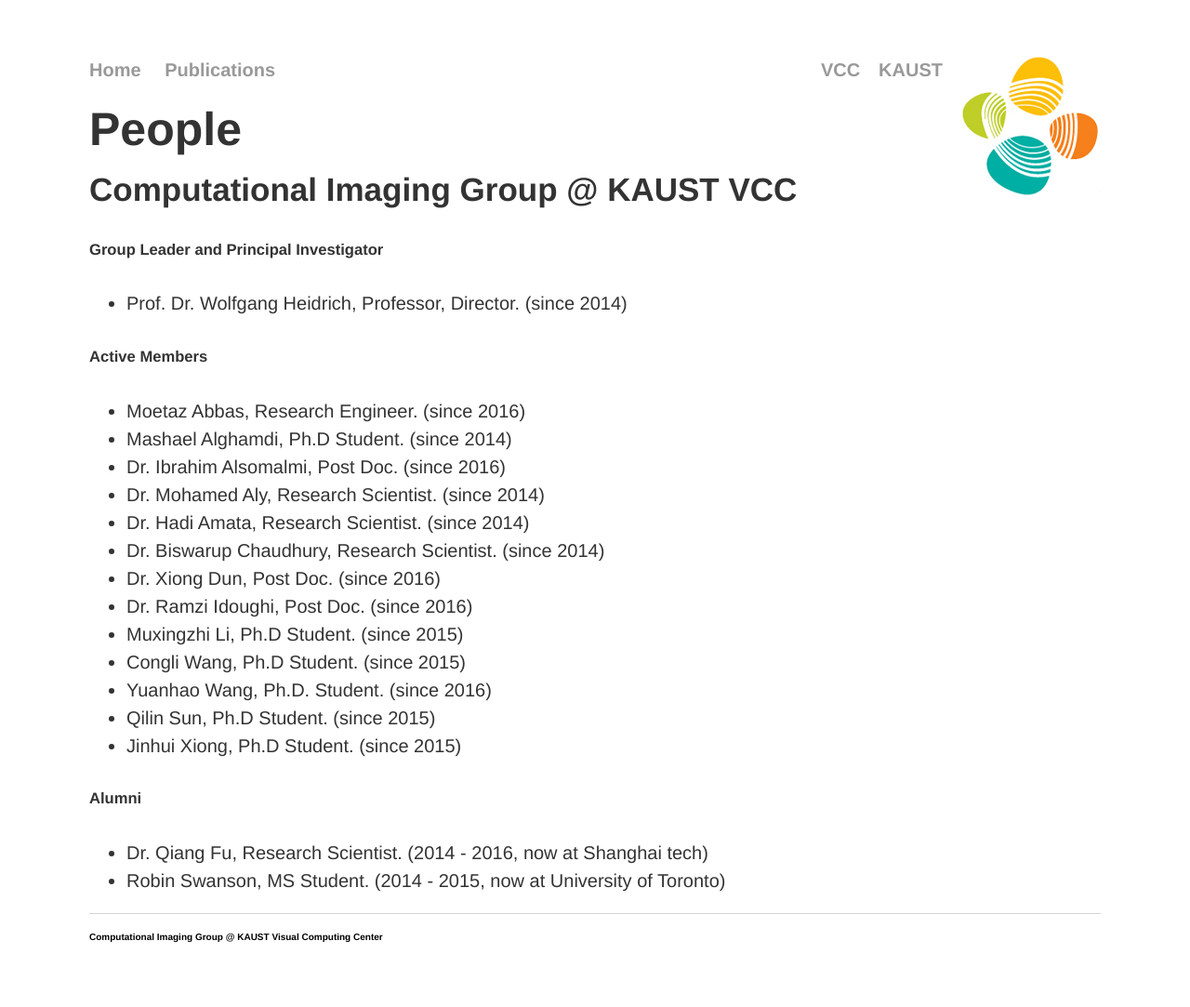
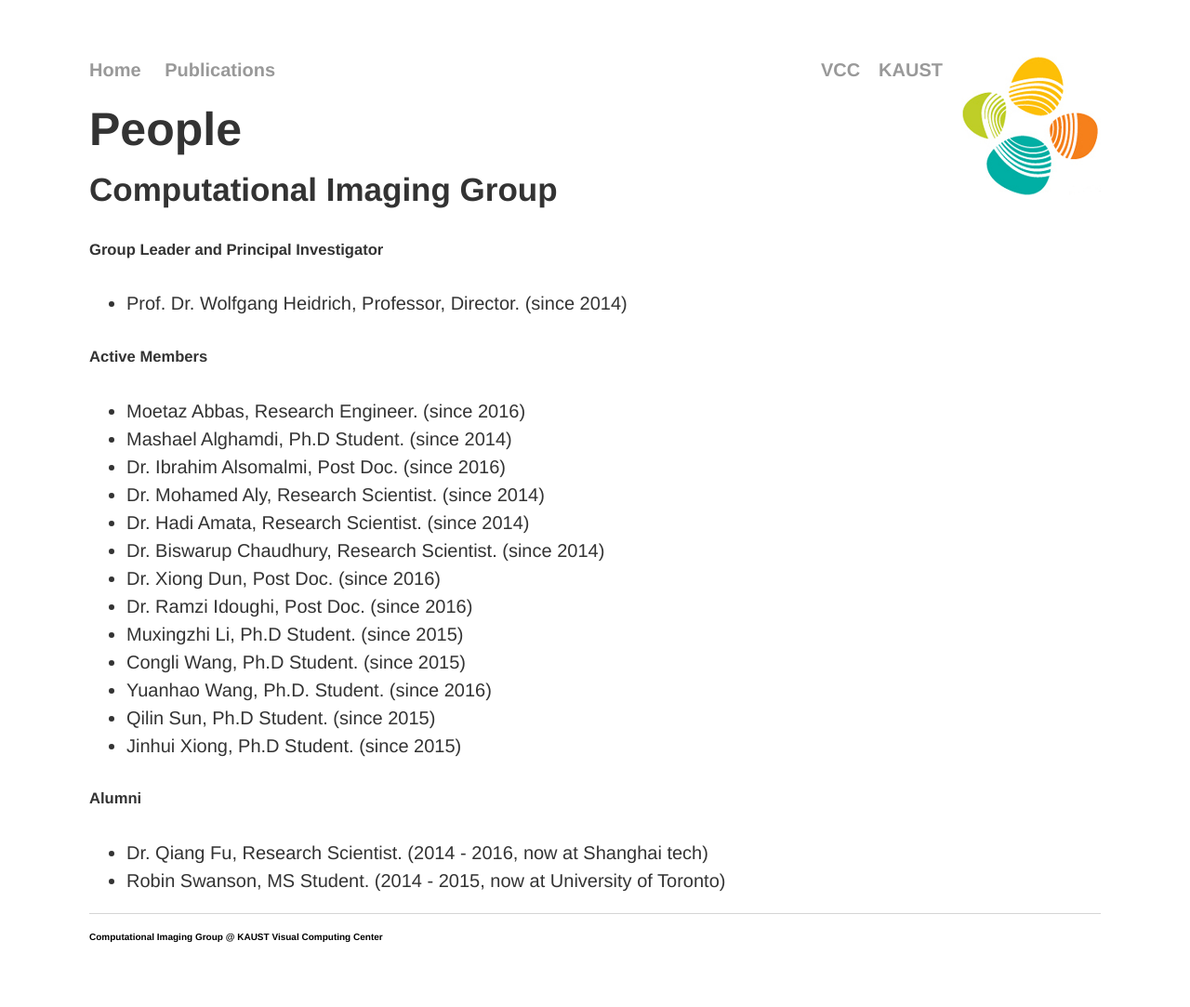
Before and after one commit to vccimaging/vccimaging.github.io, a Jekyll site: the page built from people.html, in a window 1280 px wide. Shown: the whole page at 93% size. Built offline with Jekyll 4.4.1, drawn with Linux system fonts in a browser that asks for light colours.

Commit message:
Update people.html

```diff
--- a/people.html
+++ b/people.html
@@ -1,10 +1,10 @@
 ---
 layout: default
-title: VCC Imaging Group
+title: VCC Imaging Group -- People
 ---
 
 <h1>People</h1>
-<h3>Computational Imaging Group @ KAUST VCC</h3>
+<h3>Computational Imaging Group</h3>
 
 <h5>Group Leader and Principal Investigator</h5>
 <ul>
```
